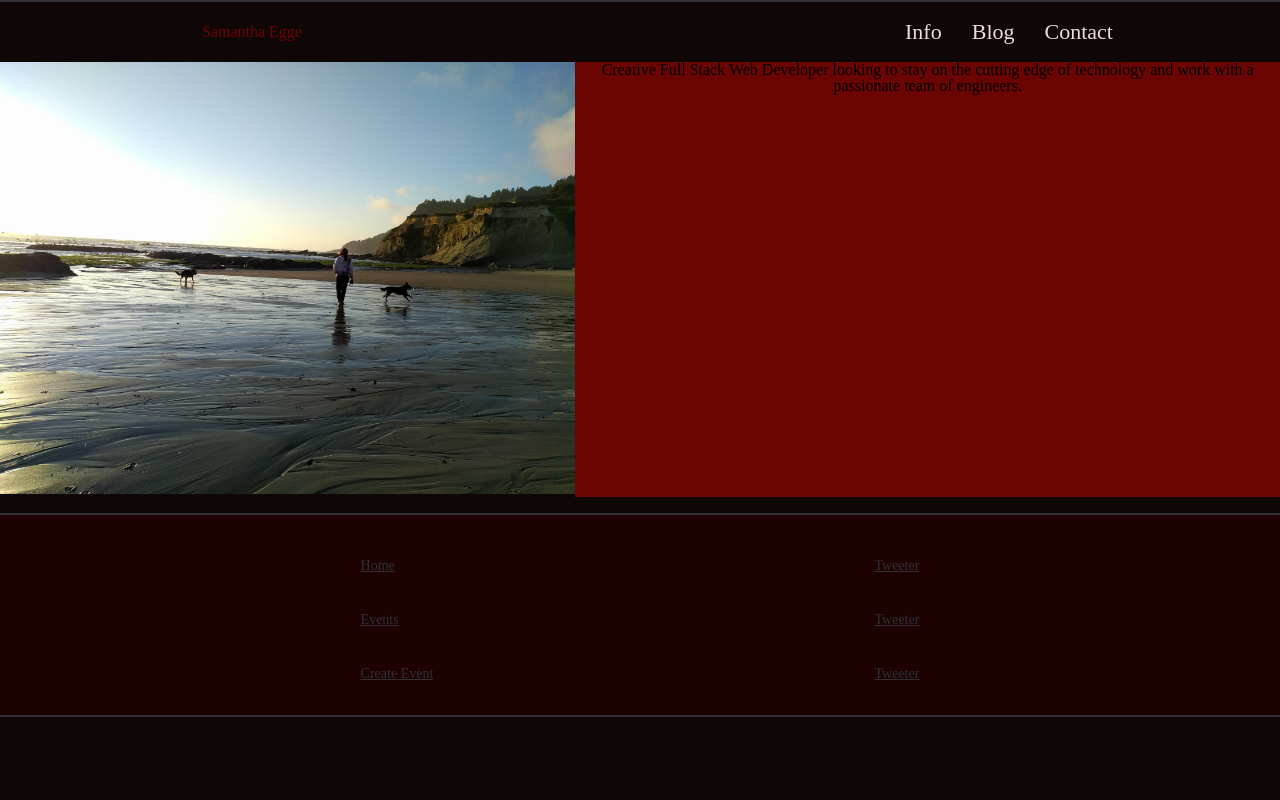
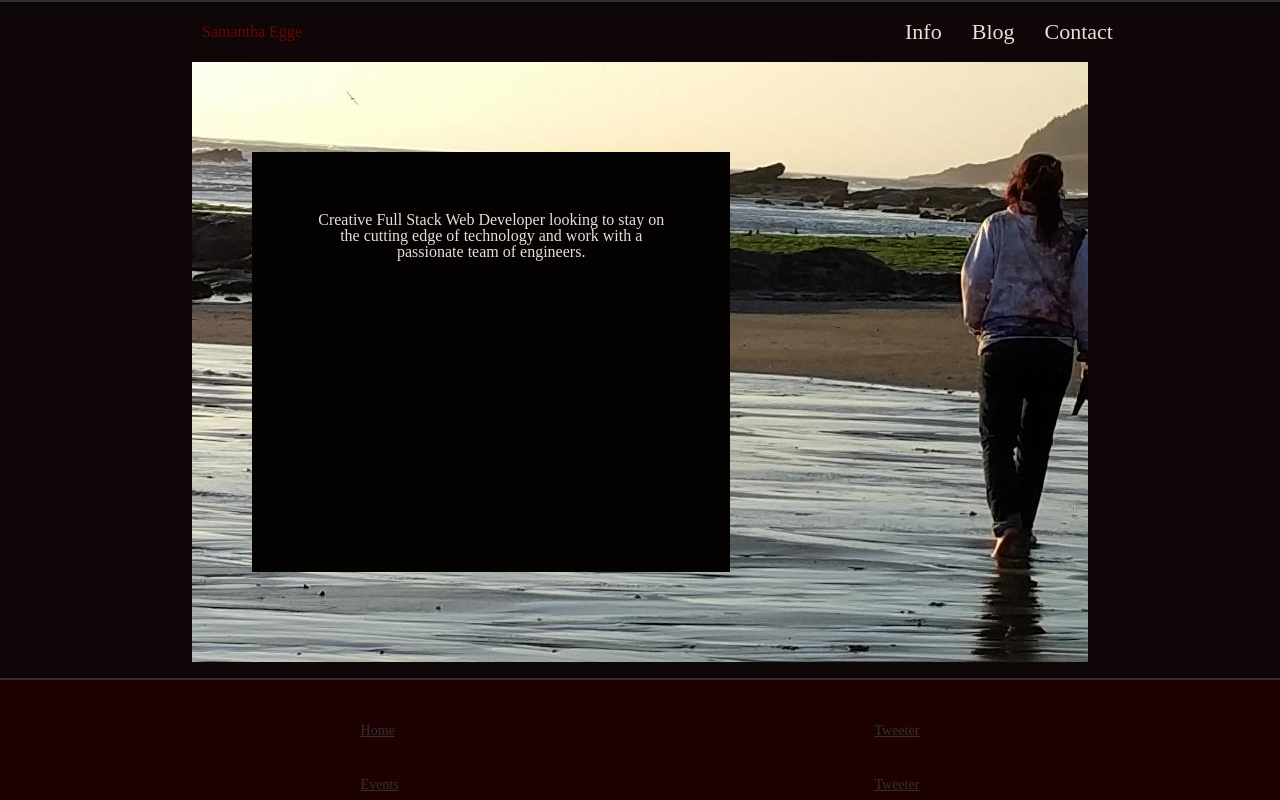
Before and after one commit to SamanthaEgge/portfolio-v1, a React (Create React App) app: page / in a window 1280 px wide. Shown: the top 800 px of the page. Built offline with nearby package versions, Linux system fonts and the light colour scheme.

Commit message:
Changes to home header, to match new wireframes.

```diff
--- a/src/components/Home/Home.js
+++ b/src/components/Home/Home.js
@@ -24,19 +24,11 @@ class Home extends React.Component {
   render() {
     return(
       <div className='home-container'>
-        <>
-        <div className='home-nav'>
-
-        </div>
         <div className='home-header'>
-          <div className='image-holder'>
-            <img src={longBGHome} />
-          </div>
           <div className='home-summary'>
               <h3>Creative Full Stack Web Developer looking to stay on the cutting edge of technology and work with a passionate team of engineers.</h3>
           </div>
         </div>
-        </>
 
         <div className='personal-details'>
           <div className='details-photo'>
--- a/src/components/Home/Home.scss
+++ b/src/components/Home/Home.scss
@@ -5,26 +5,35 @@
 .home-container {
     min-height: 100vh;
 
-    .home-nav {
-
-    }
-
     .home-header{
-        min-width: 100vw;
+        margin: 0 auto;
+        width: 70%;
+        height: 600px;
         display: flex;
-
-        .image-holder{
-          width: 49%;
-          img {
-            width: 100%;
-            height: auto;
-          }
-        }
+        align-items: center;
+        background-image: url('../../assets/longbghome.jpg');
+        background-repeat: no-repeat;
+        background-position: center;
+        // img {
+        //   width: 100%;
+        //   height: auto;
+        // }
 
         .home-summary {
+          width: 40%;
+          height: 50%;
+          margin: 0px 60px;
+          padding: 60px;
           text-align: center;
-          width: 60%;
-          background-color: $primary-color;
+          background-color: $dark-primary;
+
+          h2 {
+            color: $primary-color;
+          }
+
+          h3 {
+            color: $off-white;
+          }
         }
 
     }
```
